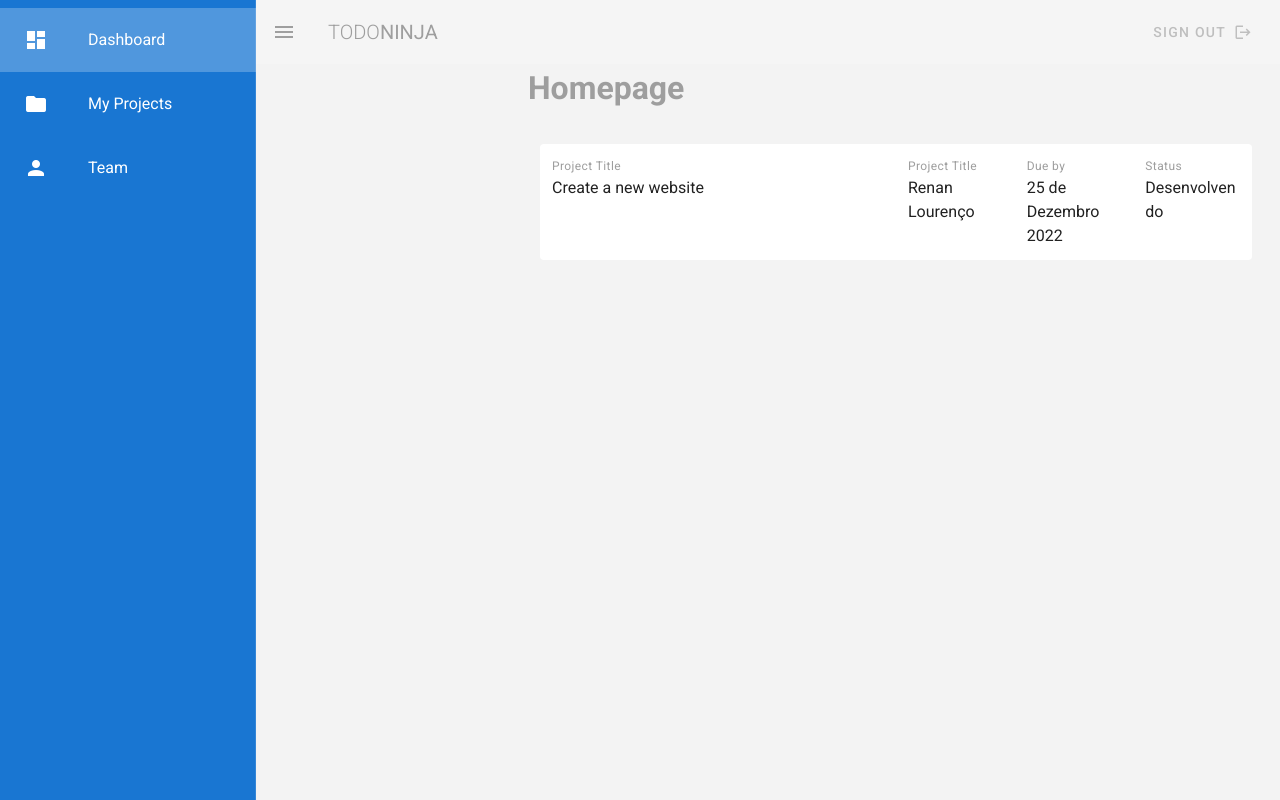
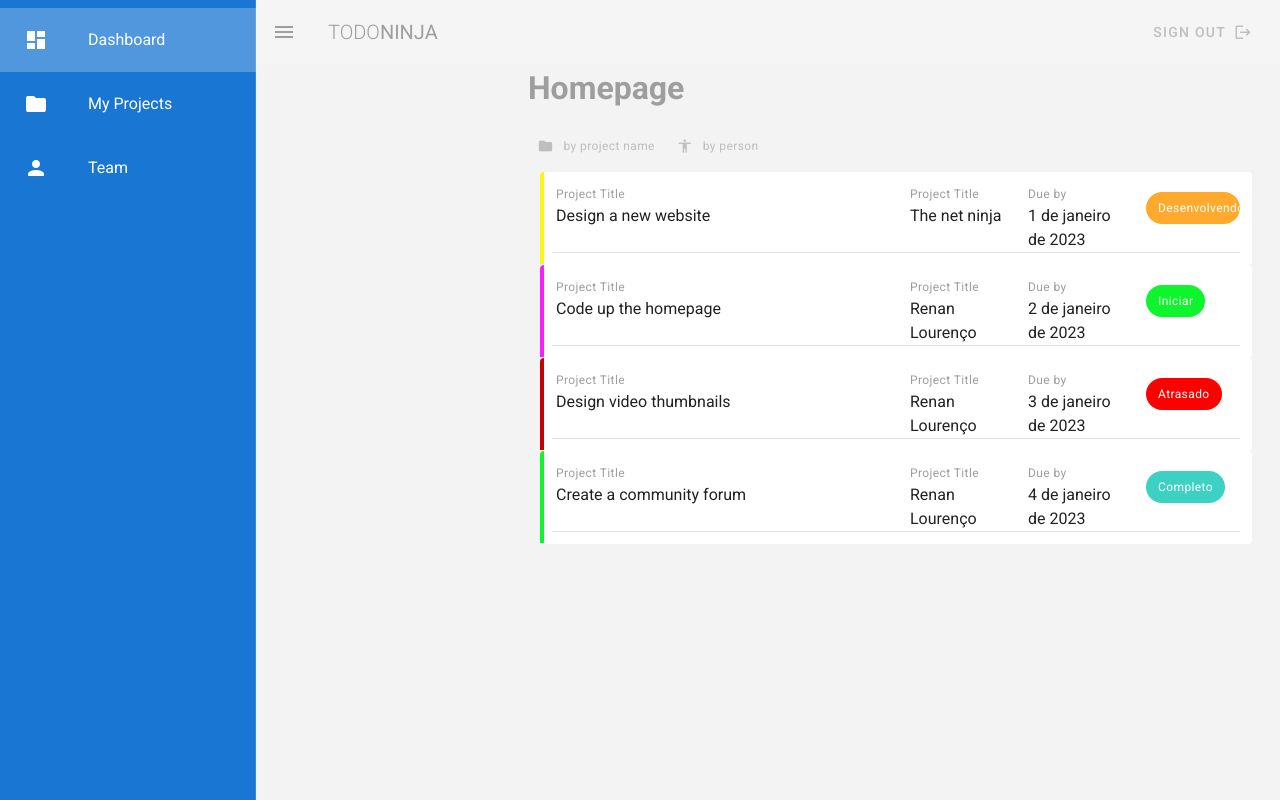
Before and after one commit to RenanLourenco/todoList-Vuetify, a Vue app: page / in a window 1280 px wide. Built offline with nearby package versions, Linux system fonts and the light colour scheme.

Commit message:
dashboard created

```diff
--- a/src/views/DashboardHome.vue
+++ b/src/views/DashboardHome.vue
@@ -3,35 +3,105 @@
     <h1 class="subheading grey--text">Homepage</h1>
     <v-container class="my-5">
 
-      <v-card flat class="pa-3">
-        <v-row wrap>
+
+      <v-row class="mb-3">
+        <v-tooltip bottom>
+          <template v-slot:activator="{ on, attrs }">
+        <v-btn small plain color="grey" @click="sortBy('titulo')" v-bind="attrs" v-on="on">
+          <v-icon left small>mdi-folder</v-icon>
+          <span class="caption text-lowercase">By Project Name</span>
+        </v-btn>
+        </template>
+        <span>Sort By Title</span>
+        </v-tooltip>
+        <v-tooltip bottom>
+        <template v-slot:activator="{ on, attrs }">
+        <v-btn small plain color="grey" @click="sortBy('responsavel')" v-bind="attrs" v-on="on">
+          <v-icon left small>mdi-human</v-icon>
+          <span class="caption text-lowercase">By Person </span>
+        </v-btn>
+        </template>
+        <span>Sort by Person</span>
+      </v-tooltip>
+
+      </v-row>
+
+
+      <v-card v-for="project in projects" :key="project.titulo" flat class="pa-3">
+        <v-row wrap :class="`project ${project.status}`">
           <v-col cols="12" sm="12" md="6">
             <div class="caption grey--text">Project Title</div>
-            <div>Create a new website</div>
+            <div>{{project.titulo}}</div>
           </v-col>
           <v-col cols="12" sm="4" md="2">
             <div class="caption grey--text">Project Title</div>
-            <div>Renan Lourenço</div>
+            <div>{{project.responsavel}}</div>
           </v-col>
           <v-col cols="12" sm="4" md="2">
             <div class="caption grey--text">Due by</div>
-            <div>25 de Dezembro 2022</div>
+            <div>{{project.prazo}}</div>
           </v-col>
           <v-col cols="12" sm="4" md="2">
-            <div class="caption grey--text">Status</div>
-            <div>Desenvolvendo</div>
+            <div>
+              <v-chip :class="`${project.status} white--text caption my-2`">{{project.status}}</v-chip>
+            </div>
           </v-col>
         </v-row>
+        <v-divider></v-divider>
       </v-card>
+
 
     </v-container>
   </div>
 </template>
 
 <script>
+  export default {
+    data(){
+      return{
+        projects: [
+          {titulo:'Design a new website', responsavel:'The net ninja',prazo:'1 de janeiro de 2023', status:'Desenvolvendo'},
+          {titulo:'Code up the homepage', responsavel:'Renan Lourenço',prazo:'2 de janeiro de 2023', status:'Iniciar'},
+          {titulo:'Design video thumbnails', responsavel:'Renan Lourenço',prazo:'3 de janeiro de 2023', status:'Atrasado'},
+          {titulo:'Create a community forum', responsavel:'Renan Lourenço',prazo:'4 de janeiro de 2023', status:'Completo'},
+        ]
+      }
+    },
+    methods:{
+      sortBy(prop){
+        this.projects.sort((a,b)=>a[prop] < b[prop] ? -1 : 1)
+      }
+    }
+  }
+</script>
 
-
-  export default {
+<style>
+  .project.Completo{
+    border-left:4px solid #0ff52d;
 
   }
-</script>
+  .project.Desenvolvendo{
+    border-left:4px solid rgb(250, 246, 21);
+
+  }
+  .project.Iniciar{
+    border-left:4px solid rgb(248, 32, 255);
+
+  }
+  .project.Atrasado{
+    border-left:4px solid #c70000;
+
+  }
+  .v-chip.Completo{
+    background: #3cd1c2 !important;
+  }
+  .v-chip.Desenvolvendo{
+    background: #ffaa2c !important;
+  }
+  .v-chip.Atrasado{
+    background:red !important;
+  }
+  .v-chip.Iniciar{
+    background: #0ff52d !important;
+  }
+</style>
--- a/src/views/TeamPage.vue
+++ b/src/views/TeamPage.vue
@@ -2,7 +2,7 @@
     <div class="team">
       <h1 class="subheading grey--text">TEAM PAGE</h1>
       <v-container class="my-5">
-        v-content
+
       </v-container>
     </div>
   </template>
```
